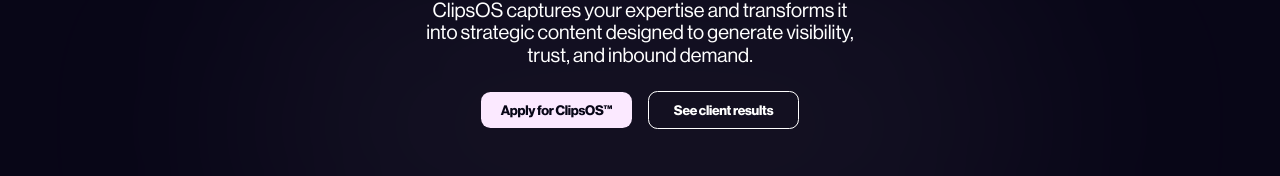
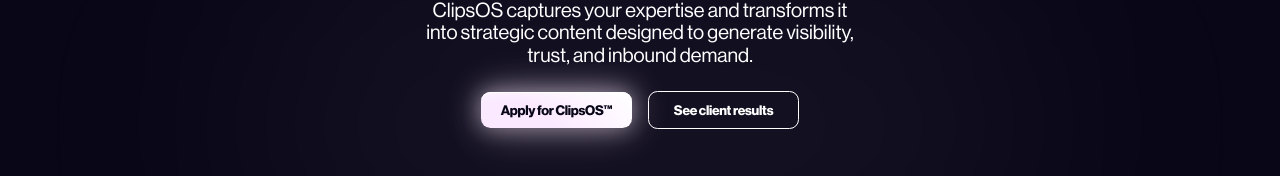
Before and after one commit to M-ADIB/clips-os-website, a React (Vite) app: page / in a window 1280 px wide. Shown: the part 330-506 px from the top of the page. Built offline with nearby package versions, Linux system fonts and the light colour scheme; grey boxes are pictures that could not be loaded; what country-list would draw is missing.

Commit message:
feat: restore glowy animated button styles across all CTAs

```diff
--- a/src/app/App.tsx
+++ b/src/app/App.tsx
@@ -378,11 +378,12 @@
             animate={{ opacity: 1, y: 0 }}
             transition={{ duration: 0.8, delay: 0.7 }}
           >
+            <div className="relative inline-block group w-full sm:w-auto">
+              <span className="absolute inset-0 rounded-[9.41px] bg-[#fbe9ff] blur-lg opacity-40 group-hover:opacity-70 transition-opacity duration-300 pointer-events-none" />
               <Link
                 to="/submit-form"
-              className="flex items-center justify-center hover:opacity-80 transition-opacity w-full sm:w-auto"
+                className="relative flex items-center justify-center cta-shine-light w-full sm:w-auto"
                 style={{
-                background: '#FBE9FF',
                   borderRadius: '9.41px',
                   padding: '11.65px 18px 10.59px',
                   fontFamily: NHGDP,
@@ -396,6 +397,7 @@
               >
                 Apply for ClipsOS™
               </Link>
+            </div>
             <a
               href="#case-studies"
               className="flex items-center justify-center hover:bg-white/10 transition-colors w-full sm:w-auto"
@@ -879,12 +881,16 @@
               </p>
 
               <div className="flex justify-center relative z-20">
+                <div className="relative inline-block group">
+                  <span className="absolute top-1/2 left-1/2 -translate-x-1/2 -translate-y-1/2 w-[110%] h-[110%] bg-[#fbe9ff]/20 rounded-full animate-ping [animation-duration:2.5s] pointer-events-none" />
+                  <span className="absolute inset-[-6px] rounded-full bg-[#fbe9ff]/10 blur-xl group-hover:bg-[#fbe9ff]/20 transition-all duration-500 pointer-events-none" />
                   <Link
                     to="/submit-form"
-                  className="bg-[#080617] text-white px-10 py-4 rounded-full font-bold text-[15px] inline-block transition-opacity duration-200 hover:opacity-75"
+                    className="relative cta-shine text-[#fbe9ff] px-10 py-4 rounded-full font-bold text-[15px] inline-block"
                   >
                     Apply For Clips OS™
                   </Link>
+                </div>
               </div>
             </div>
           </FadeInOnScroll>
--- a/src/components/ui/pulsating-button.tsx
+++ b/src/components/ui/pulsating-button.tsx
@@ -13,17 +13,17 @@
   containerClassName?: string;
 }) {
   const innerContent = (
-    <span className={`relative block bg-[#080617] text-[#fbe9ff] px-8 sm:px-10 py-4 sm:py-5 rounded-full font-bold text-lg sm:text-xl hover:bg-black transition-colors shadow-xl z-10 ${className || ""}`}>
+    <span className={`relative block cta-shine text-[#fbe9ff] px-8 sm:px-10 py-4 sm:py-5 rounded-full font-bold text-lg sm:text-xl z-10 ${className || ""}`}>
       {children}
     </span>
   );
 
   return (
     <div className={`relative inline-block w-fit group ${containerClassName || ""}`}>
-      {/* Outer Glow Pulse */}
-      <div className="absolute top-1/2 left-1/2 -translate-x-1/2 -translate-y-1/2 w-full h-full bg-[#080617] rounded-full animate-ping opacity-30 [animation-duration:2.5s] pointer-events-none" />
-      {/* Inner strong glow */}
-      <div className="absolute inset-[-4px] rounded-full bg-[#080617] blur-md opacity-40 group-hover:opacity-60 transition-opacity pointer-events-none z-0" />
+      {/* Outer Glow Pulse ring — now uses the accent color so it's visible */}
+      <div className="absolute top-1/2 left-1/2 -translate-x-1/2 -translate-y-1/2 w-[110%] h-[110%] bg-[#fbe9ff]/20 rounded-full animate-ping [animation-duration:2.5s] pointer-events-none" />
+      {/* Soft ambient glow underneath */}
+      <div className="absolute inset-[-6px] rounded-full bg-[#fbe9ff]/10 blur-xl group-hover:bg-[#fbe9ff]/20 transition-all duration-500 pointer-events-none z-0" />
 
       {to ? (
         <Link to={to} className="relative z-10 block">
```
Lines whose indentation alone changed are shown as unchanged.
